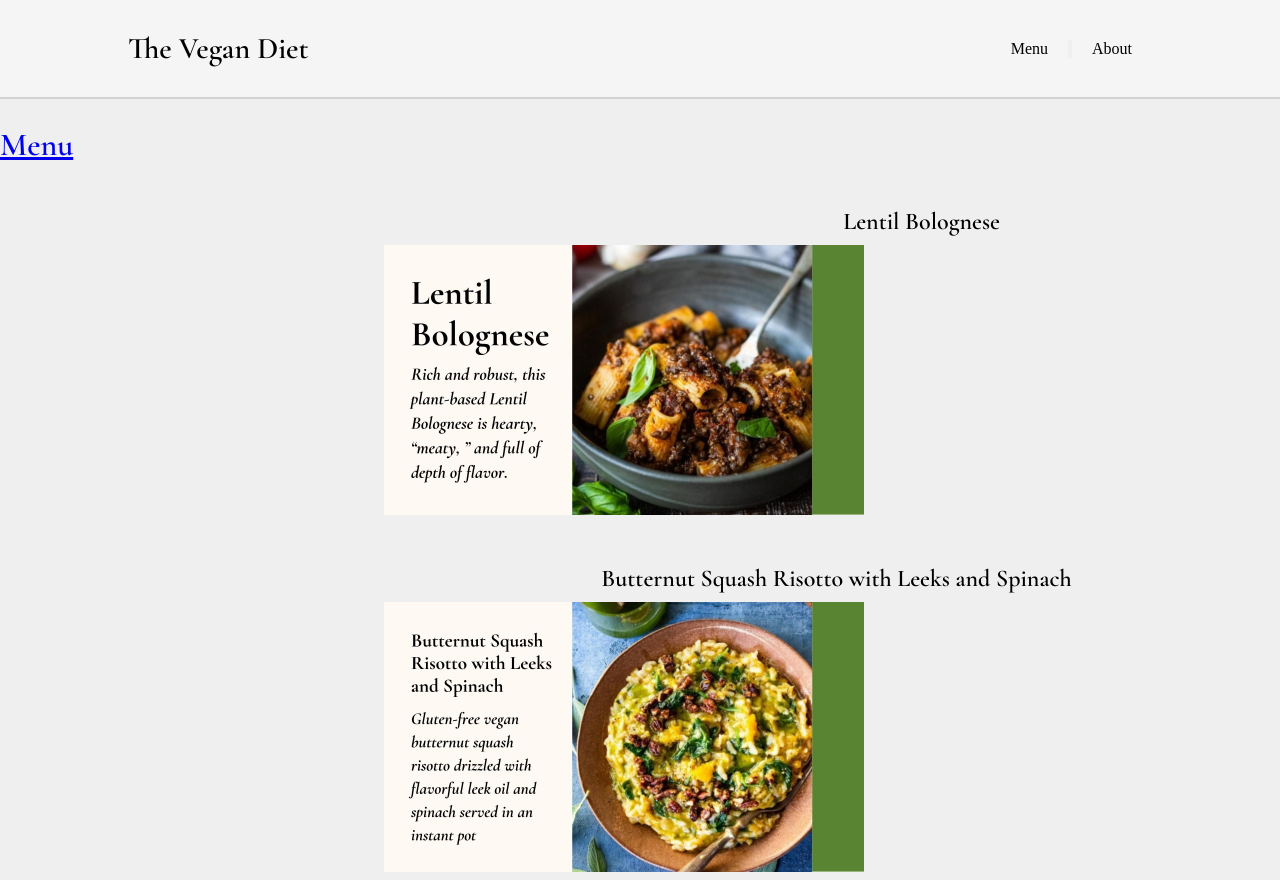
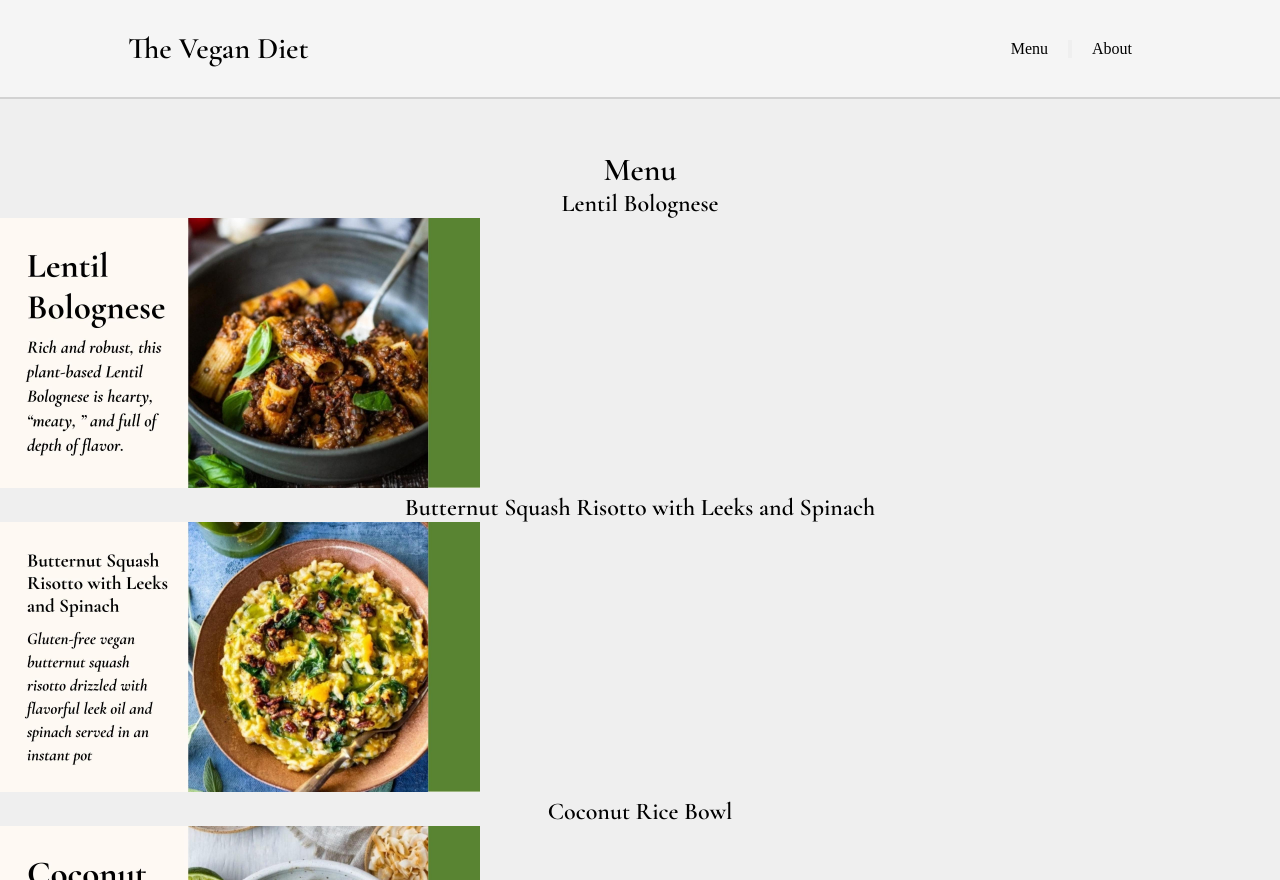
Before and after one commit to edanac2026/AA1, a plain HTML site: page menu.html in a window 1280 px wide. Shown: the top 880 px of the page. Drawn offline with nearby package versions, Linux system fonts and the light colour scheme.

Commit message:
Update menu_styles.css

```diff
--- a/menu_styles.css
+++ b/menu_styles.css
@@ -59,17 +59,19 @@ main{
     font-family: 'Cormorant Garamond', serif;
     margin-top: 2%;
 }
-main h2{
+main h1{
     padding-top: 2%;
     text-align: center;
 }
-main h2 a{
+main h1 a{
   color: black;
   text-decoration: none;
 }
 main h1 a:hover{
   text-decoration: underline;
 }
+section h2{
+    text-align: center;
 main p{
     margin-top: 1%;
     text-align: center;
```
